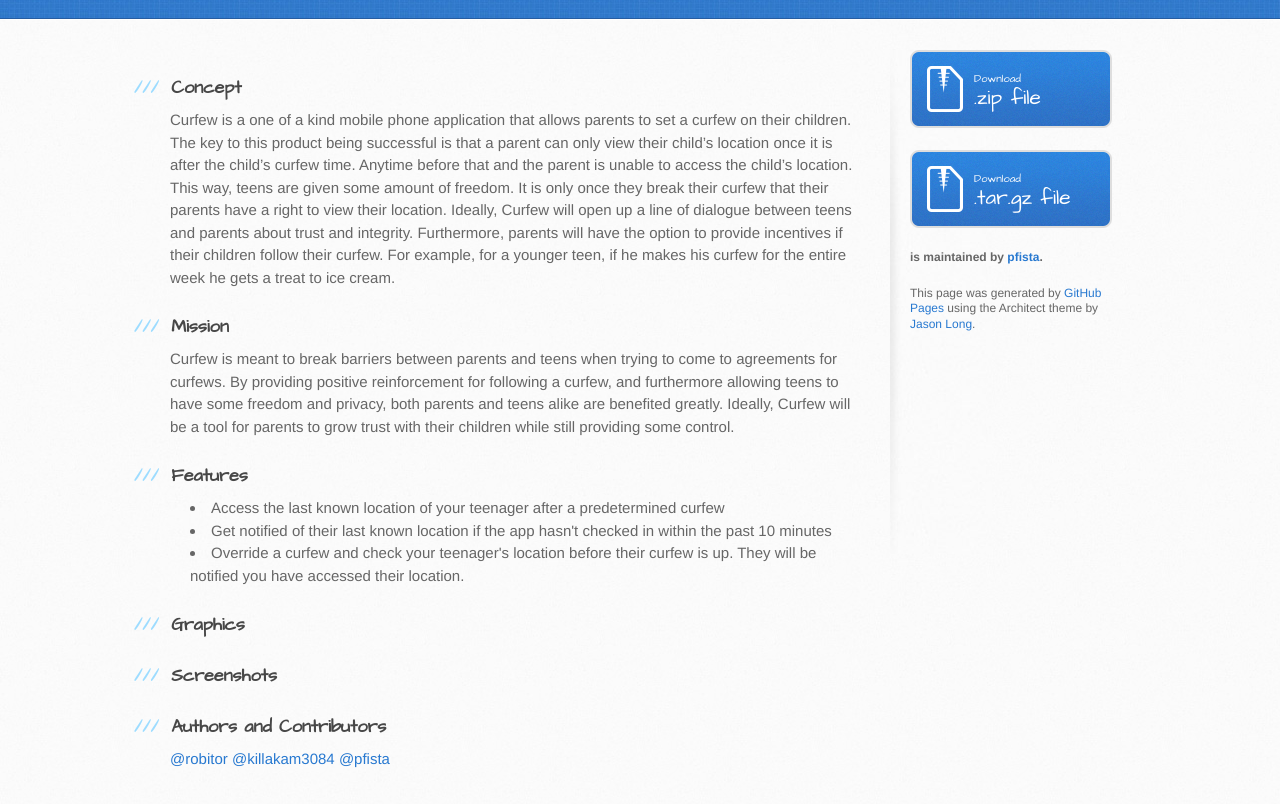
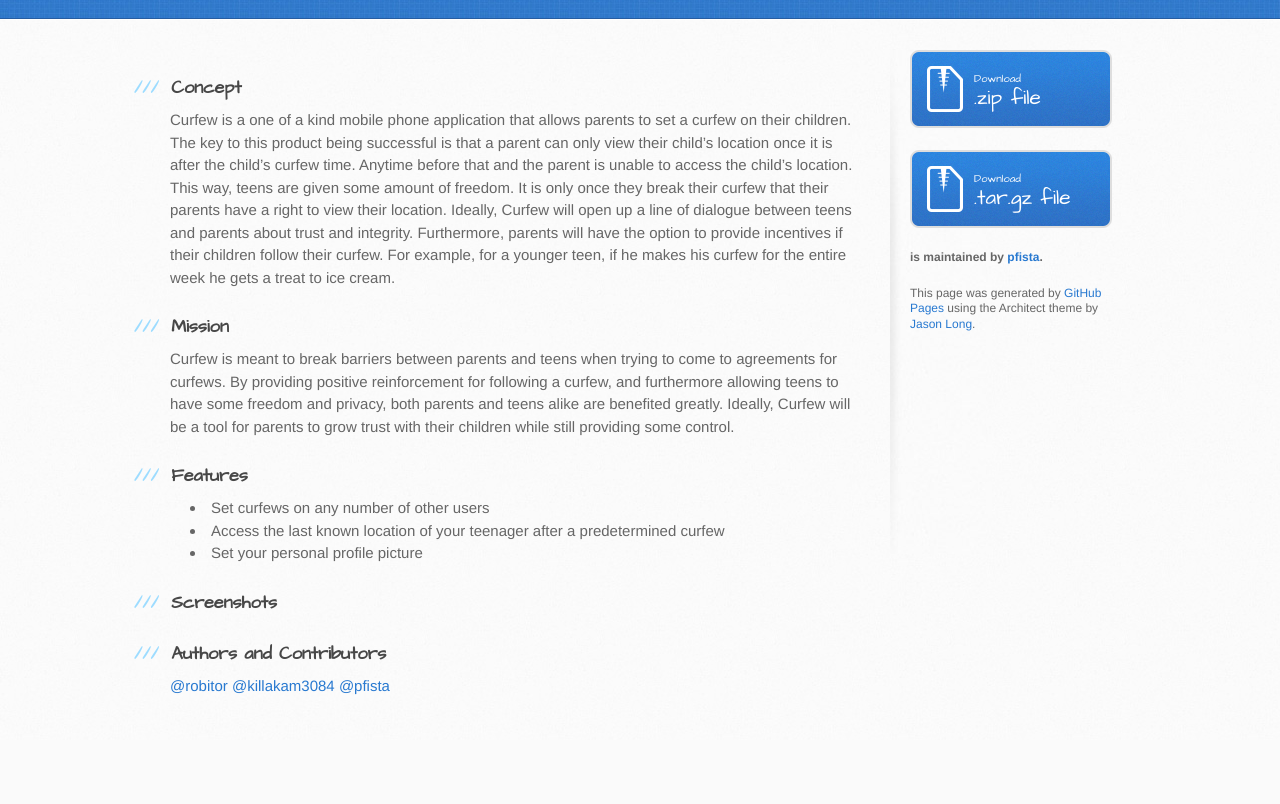
Before and after one commit to pfista/Curfew, a plain HTML site: page index.html in a window 1280 px wide. Shown: the part 182-986 px from the top of the page. After the commit the page ends 922 px from the top, so only its background shows below. Drawn offline with Linux system fonts and the light colour scheme.

Commit message:
Create gh-pages branch via GitHub

```diff
--- a/index.html
+++ b/index.html
@@ -42,13 +42,10 @@
 <a name="features" class="anchor" href="#features"><span class="octicon octicon-link"></span></a>Features</h3>
 
 <ul>
+<li>Set curfews on any number of other users</li>
 <li>Access the last known location of your teenager after a predetermined curfew</li>
-<li>Get notified of their last known location if the app hasn't checked in within the past 10 minutes</li>
-<li>Override a curfew and check your teenager's location before their curfew is up.  They will be notified you have accessed their location.</li>
+<li>Set your personal profile picture</li>
 </ul><h3>
-<a name="graphics" class="anchor" href="#graphics"><span class="octicon octicon-link"></span></a>Graphics</h3>
-
-<h3>
 <a name="screenshots" class="anchor" href="#screenshots"><span class="octicon octicon-link"></span></a>Screenshots</h3>
 
 <h3>
```
Also changed, not shown: params.json (+1 -1 lines).
